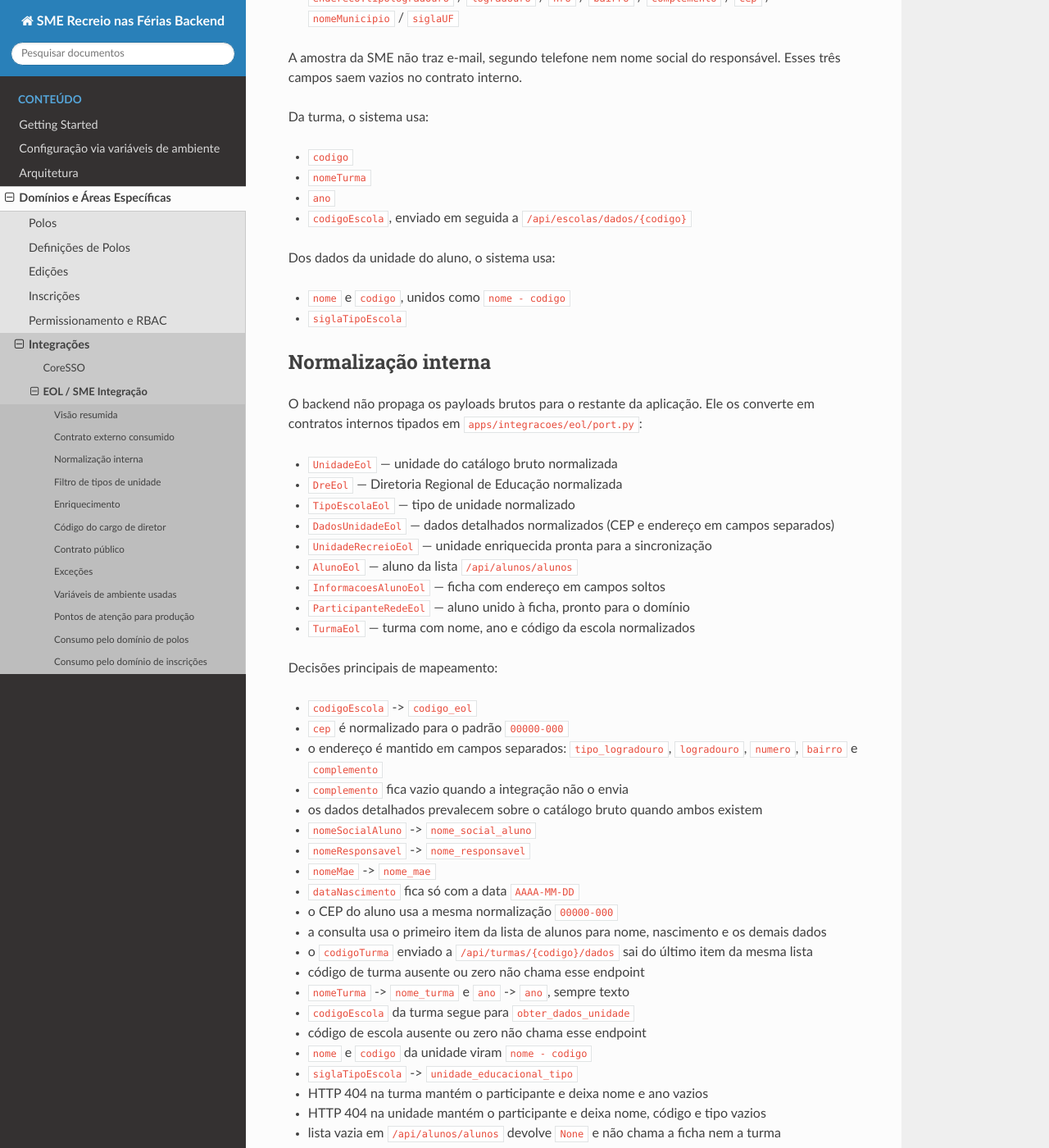
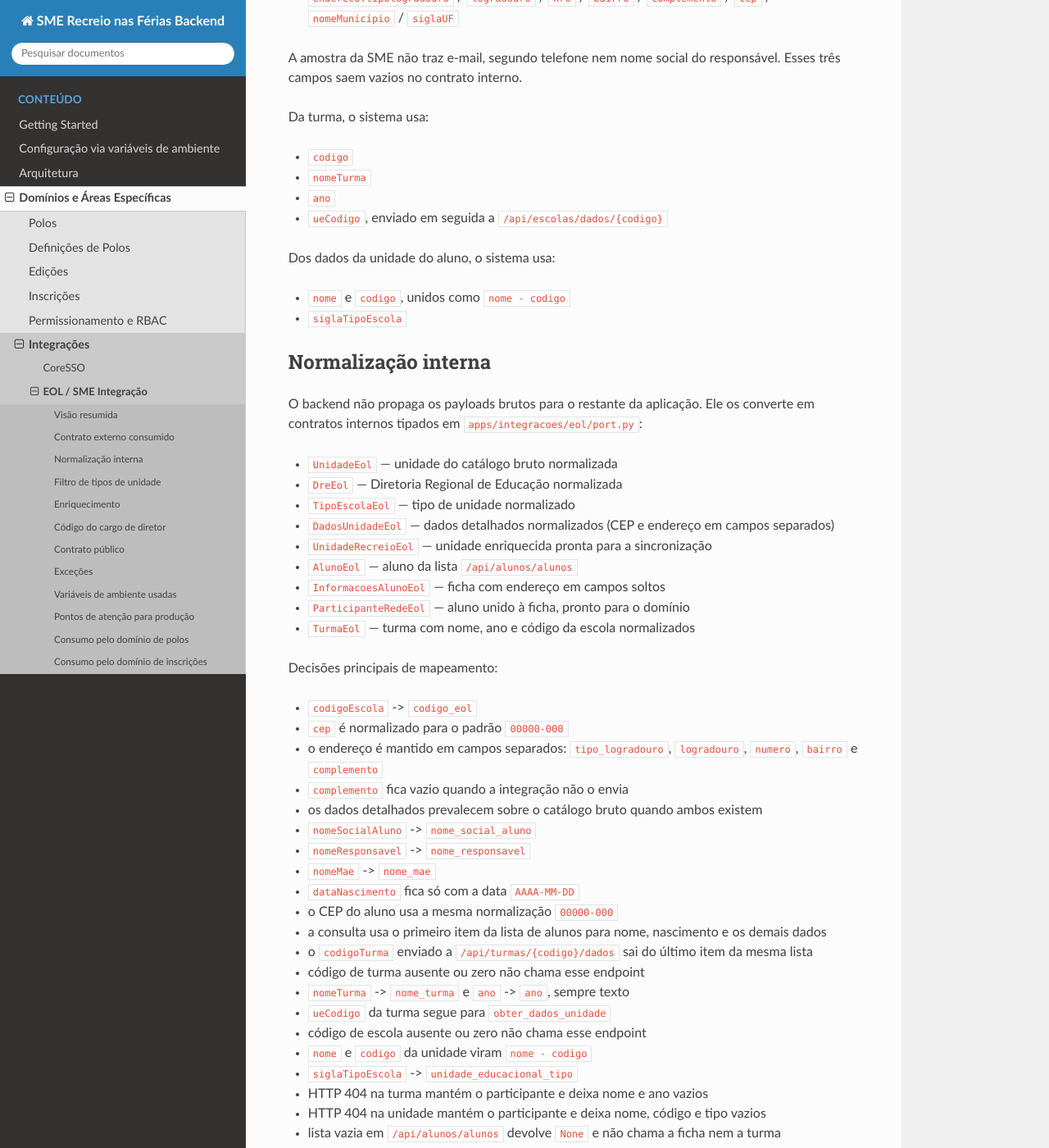
Before and after one commit to prefeiturasp/SME-RecreioNasFerias-Backend, a Sphinx documentation site: the page built from docs/dominios/integracoes/eol/index.rst, in a window 1280 px wide and 1400 px high, scrolled down 2033 px. Shown: the whole window at 82% size. Built offline with Sphinx 7.4.7 and the Read the Docs theme 3.1.0, drawn with Linux system fonts in a browser that asks for light colours.

Commit message:
fix: ajustes para pegar o campo da ue

```diff
--- a/docs/dominios/integracoes/eol/index.rst
+++ b/docs/dominios/integracoes/eol/index.rst
@@ -90,7 +90,7 @@ Da turma, o sistema usa:
 - ``codigo``
 - ``nomeTurma``
 - ``ano``
-- ``codigoEscola``, enviado em seguida a ``/api/escolas/dados/{codigo}``
+- ``ueCodigo``, enviado em seguida a ``/api/escolas/dados/{codigo}``
 
 Dos dados da unidade do aluno, o sistema usa:
 
@@ -132,7 +132,7 @@ Decisões principais de mapeamento:
   item da mesma lista
 - código de turma ausente ou zero não chama esse endpoint
 - ``nomeTurma`` -> ``nome_turma`` e ``ano`` -> ``ano``, sempre texto
-- ``codigoEscola`` da turma segue para ``obter_dados_unidade``
+- ``ueCodigo`` da turma segue para ``obter_dados_unidade``
 - código de escola ausente ou zero não chama esse endpoint
 - ``nome`` e ``codigo`` da unidade viram ``nome - codigo``
 - ``siglaTipoEscola`` -> ``unidade_educacional_tipo``
```
Also changed, not shown: 2 other files.
